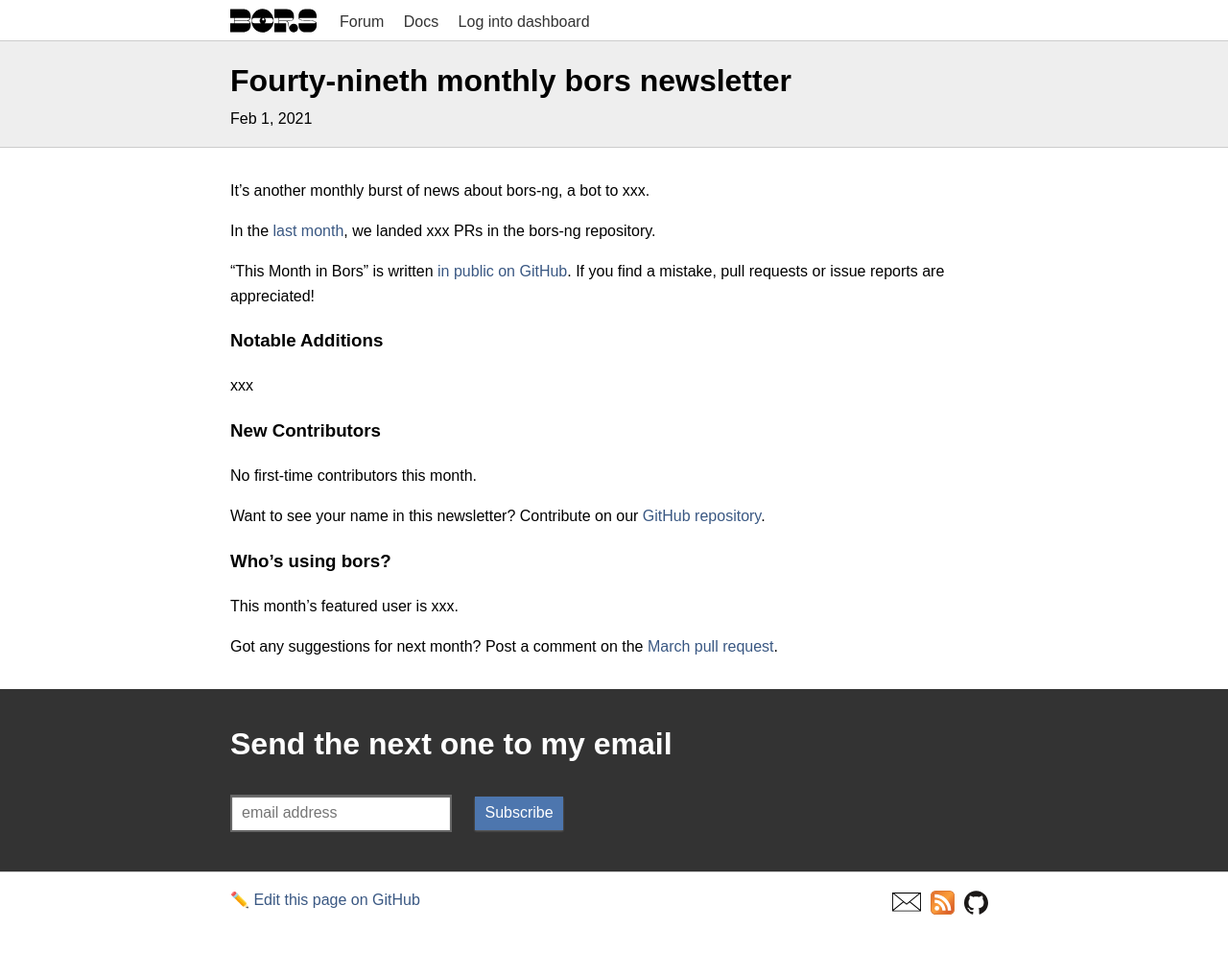
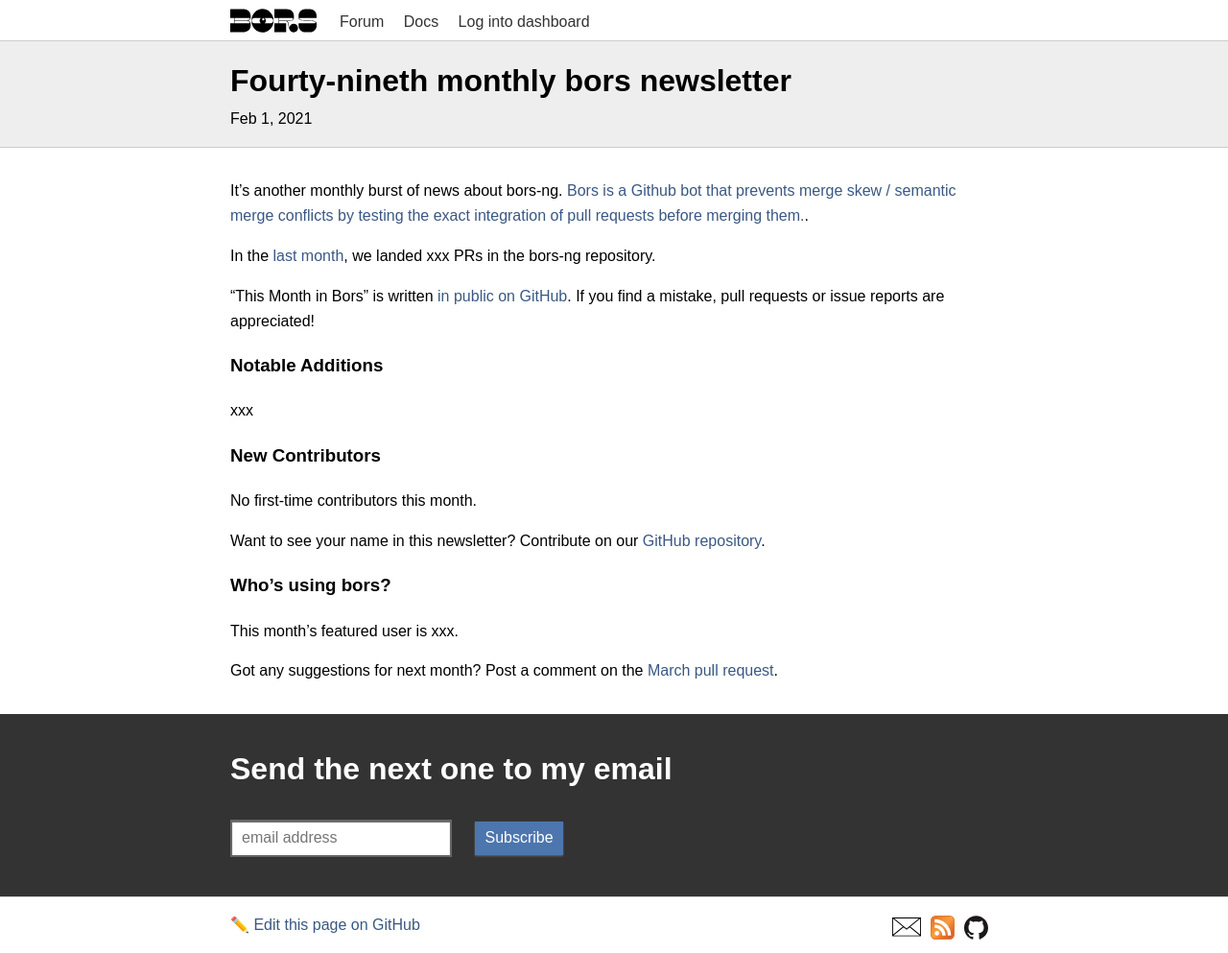
Before and after one commit to bors-ng/bors-ng.github.io, a Jekyll site: the page built from _posts/2021-02-01-tmib-49.md, in a window 1280 px wide. Shown: the whole page at 96% size. Built offline with Jekyll 4.4.1, drawn with Linux system fonts in a browser that asks for light colours; before the commit the page ends 967 px from its top, so only the background shows below that.

Commit message:
Add summary

```diff
--- a/_posts/2021-02-01-tmib-49.md
+++ b/_posts/2021-02-01-tmib-49.md
@@ -6,7 +6,7 @@
 categories: newsletter
 ---
 
-It's another monthly burst of news about bors-ng, a bot to xxx.
+It's another monthly burst of news about bors-ng. [Bors is a Github bot that prevents merge skew / semantic merge conflicts by testing the exact integration of pull requests before merging them.](https://juliahub.com/ui/Packages/DynamicPPL/2PWyN/0.10.5).
 
 In the [last month](https://github.com/bors-ng/bors-ng/pulls?utf8=%E2%9C%93&q=is%3Apr%20is%3Amerged%20closed%3A2021-01-01..2021-01-31),
 we landed xxx PRs in the bors-ng repository.
```
